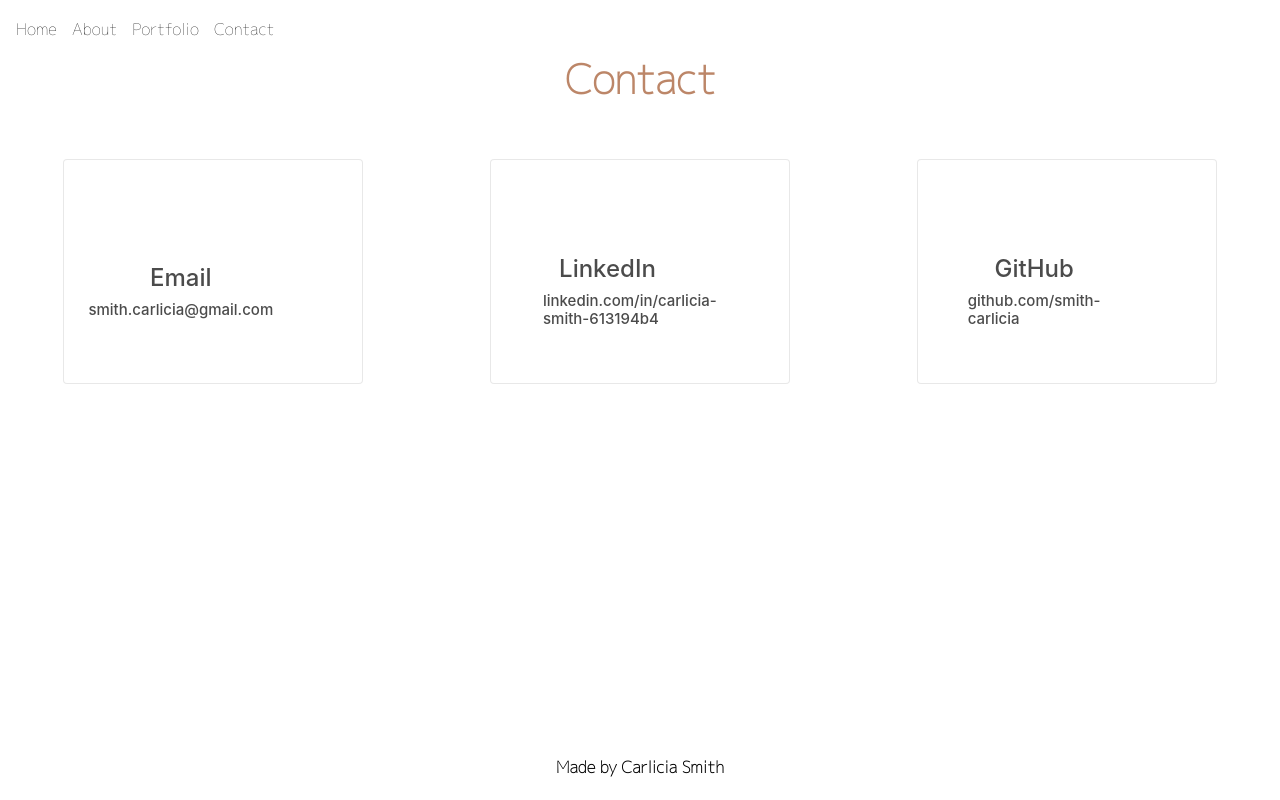
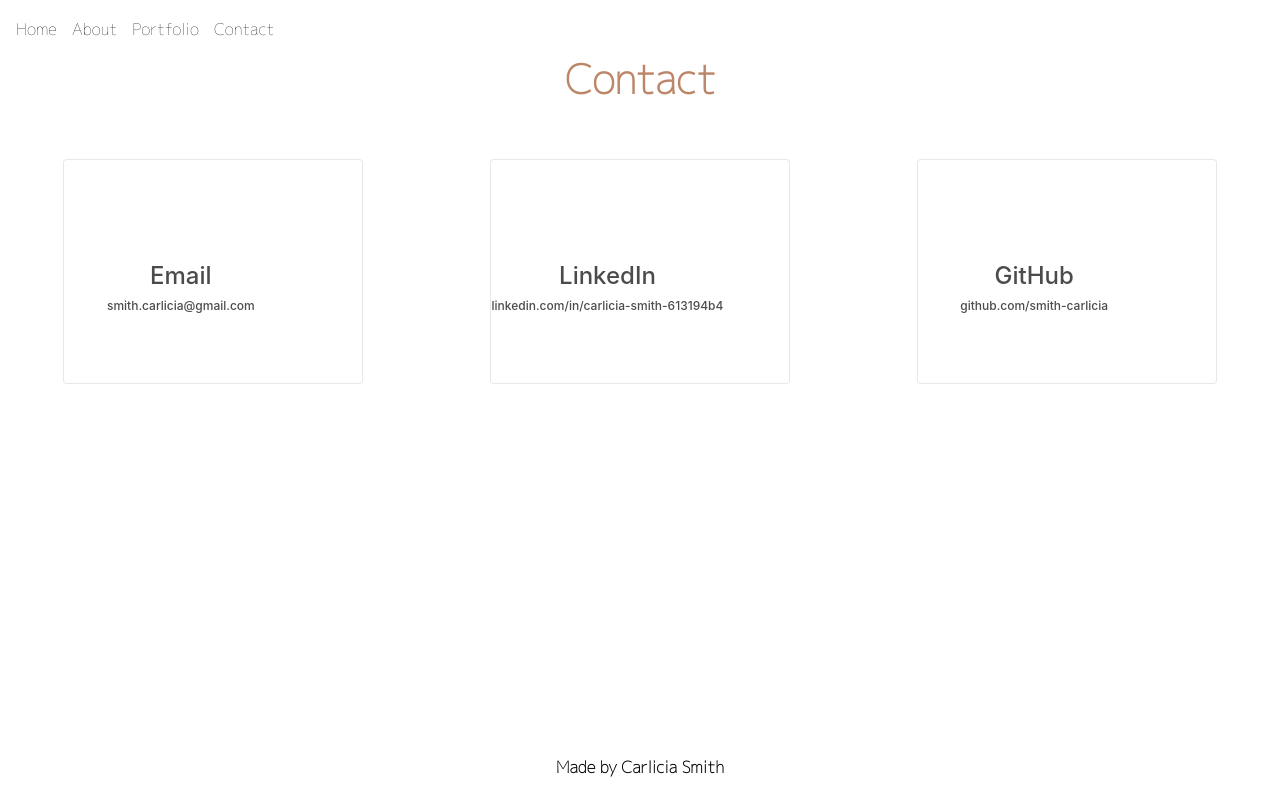
Before and after one commit to smith-carlicia/CarliciaSmith-Portfolio, a React (Create React App) app: page /#/contact in a window 1280 px wide. Built offline with nearby package versions, Linux system fonts and the light colour scheme.

Commit message:
realigning card content

```diff
--- a/src/pages/Contact/contact.css
+++ b/src/pages/Contact/contact.css
@@ -19,7 +19,7 @@
     /* display:grid; */
     margin: 0 auto;
     color: white;
-    font-size: 3rem;
+    font-size: 2.5rem;
     align-items: center;
 }
 
@@ -70,22 +70,23 @@
     /* padding-left: 52px; */
     padding: 0;
     color: black;
-    font-size: 15px;
+    font-size: 12px;
     justify-content: center;
 }
 
 .linked {
-    padding-left: 52px;
+    /* padding-left: 52px; */
+    padding: 0;
     text-decoration: none;
     color: black;
-    font-size: 15px;
+    font-size: 12px;
     justify-content: center;
 }
 
 .gt {
-    padding-left: 50px;
+    /* padding-left: 50px; */
     text-decoration: none;
     color: black;
-    font-size: 15px;
+    font-size: 12px;
     justify-content: center;
 }
```
